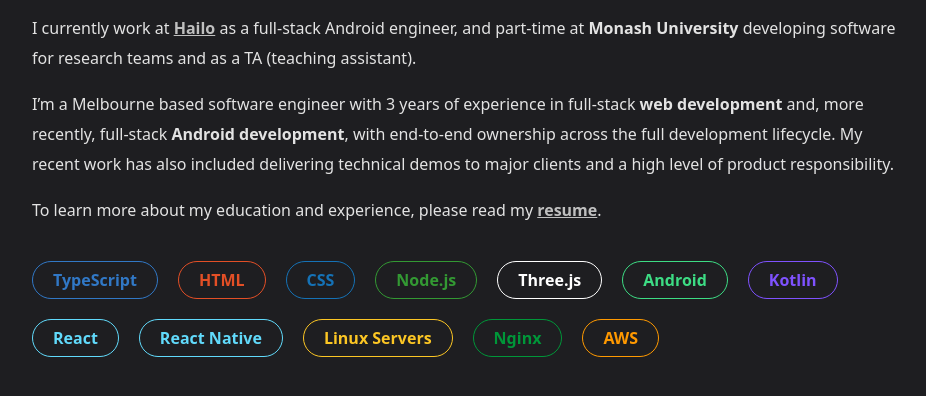
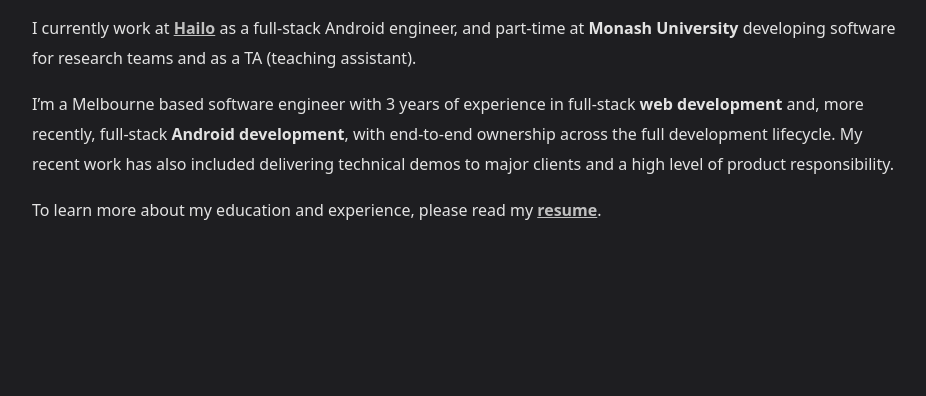
Before and after one commit to AntonyLoose/resume-website, a website: page pages/about-me.html in a window 1280 px wide. Shown: the part 298-694 px from the top of the page, without its empty margins (168-1094 px from the left). Drawn offline with Linux system fonts and the light colour scheme; files that its build step writes are made by us from their sources.

Commit message:
feat: remove chips
They looked childish

```diff
--- a/pages/about-me.html
+++ b/pages/about-me.html
@@ -47,23 +47,6 @@
             To learn more about my education and experience, please read my
             <b><a href="/resume.pdf" class="text-selected">resume</a></b>.
         </p>
-
-        <div class="vgap"></div>
-
-        <div class="hstack">
-            <div class="chip typescript">TypeScript</div>
-            <div class="chip html">HTML</div>
-            <div class="chip css">CSS</div>
-            <div class="chip node">Node.js</div>
-            <div class="chip threejs">Three.js</div>
-            <div class="chip android">Android</div>
-            <div class="chip kotlin">Kotlin</div>
-            <div class="chip react">React</div>
-            <div class="chip react-native">React Native</div>
-            <div class="chip linux">Linux Servers</div>
-            <div class="chip nginx">Nginx</div>
-            <div class="chip aws">AWS</div>
-        </div>
     </main>
 
     <script>
--- a/public/index.css
+++ b/public/index.css
@@ -104,77 +104,6 @@ p {
     align-items: center;
 }
 
-.chip {
-    border: 1px solid var(--subscript);
-    border-radius: 20px;
-    padding-inline: 20px;
-    padding-block: 7px;
-    display: flex;
-    justify-content: center;
-    align-items: center;
-    font-weight: bold;
-}
-
-.typescript {
-    border-color: #3178C6;
-    color: #3178C6;
-}
-
-.html {
-    border-color: #e34f26;
-    color: #e34f26;
-}
-
-.css {
-    border-color: #1572b6;
-    color: #1572b6;
-}
-
-.node {
-    border-color: #339933;
-    color: #339933;
-}
-
-.threejs {
-    border-color: #ffffff;
-    color: #ffffff;
-}
-
-.android {
-    border-color: #3ddc84;
-    color: #3ddc84;
-}
-
-.kotlin {
-    border-color: #7F52FF;
-    color: #7F52FF;
-}
-
-.react {
-    border-color: #61dafb;
-    color: #61dafb;
-}
-
-.react-native {
-    border-color: #61dafb;
-    color: #61dafb;
-}
-
-.linux {
-    border-color: #fcc624;
-    color: #fcc624;
-}
-
-.nginx {
-    border-color: #009639;
-    color: #009639;
-}
-
-.aws {
-    border-color: #ff9900;
-    color: #ff9900;
-}
-
 @media (max-width: 1200px) {
     body {
         padding-block: 20px;
```
